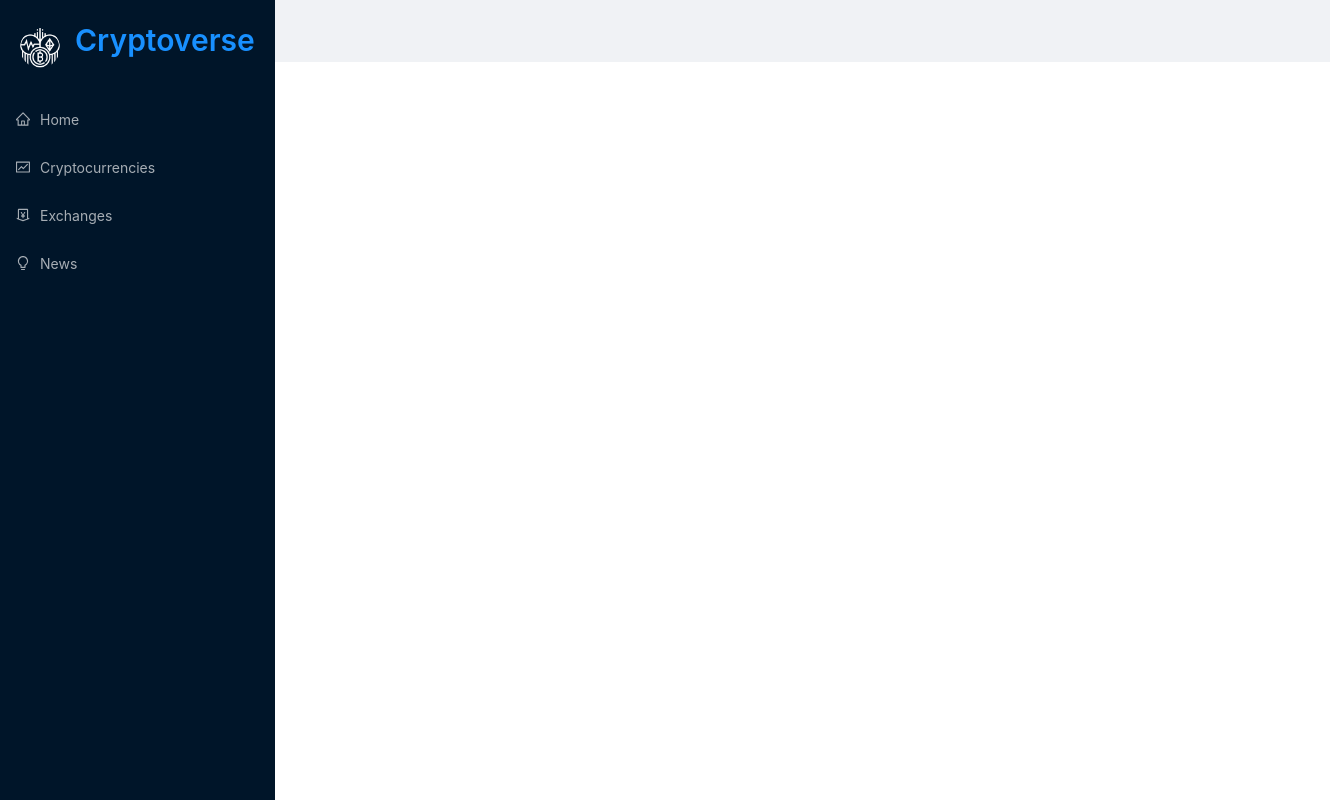
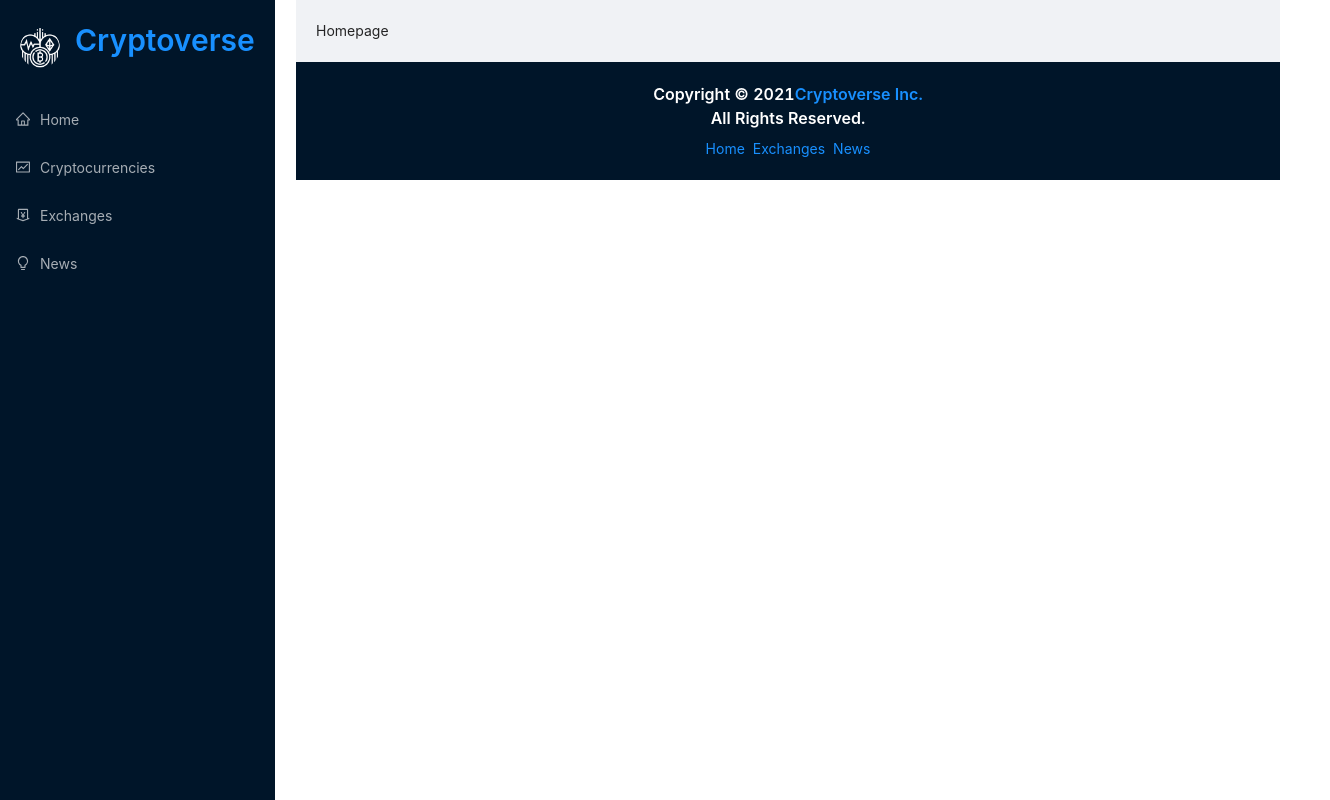
Before and after one commit to Ammar-Raneez/Crypto_Dashboard, a React (Create React App) app: page / in a window 1280 px wide. Shown: the whole page, 1330 px wide, since content can reach past the window. Built offline with nearby package versions, Linux system fonts and the light colour scheme.

Commit message:
fix layout styling

```diff
--- a/src/App.js
+++ b/src/App.js
@@ -1,5 +1,5 @@
-import { Route, Routes } from 'react-router-dom';
-import { Layout } from 'antd';
+import { Link, Route, Routes } from 'react-router-dom';
+import { Layout, Space, Typography } from 'antd';
 
 import {
   Cryptocurrencies,
@@ -13,7 +13,7 @@ import './App.css';
 
 function App() {
   return (
-    <div>
+    <div className="app">
       <div className="navbar">
         <Navbar />
       </div>
@@ -29,6 +29,19 @@ function App() {
             </Routes>
           </div>
         </Layout>
+        <div className="footer">
+          <Typography.Title level={5} style={{ color: 'white', textAlign: 'center' }}>Copyright © 2021
+            <Link to="/">
+              Cryptoverse Inc.
+            </Link> <br />
+            All Rights Reserved.
+          </Typography.Title>
+          <Space>
+            <Link to="/">Home</Link>
+            <Link to="/exchanges">Exchanges</Link>
+            <Link to="/news">News</Link>
+          </Space>
+        </div>
       </div>
     </div>
   );
--- a/src/components/CryptoDetails.jsx
+++ b/src/components/CryptoDetails.jsx
@@ -1,6 +1,6 @@
 function CryptoDetails() {
   return (
-    <div>CryptoDetails</div>
+    <>CryptoDetails</>
   )
 }
 
--- a/src/components/Cryptocurrencies.jsx
+++ b/src/components/Cryptocurrencies.jsx
@@ -1,6 +1,6 @@
 function Cryptocurrencies() {
   return (
-    <div>Cryptocurrencies</div>
+    <>Cryptocurrencies</>
   )
 }
 
--- a/src/components/Exchanges.jsx
+++ b/src/components/Exchanges.jsx
@@ -1,6 +1,6 @@
 function Exchanges() {
   return (
-    <div>Exchanges</div>
+    <>Exchanges</>
   )
 }
 
--- a/src/components/Homepage.jsx
+++ b/src/components/Homepage.jsx
@@ -1,6 +1,6 @@
 function Homepage() {
   return (
-    <div>Homepage</div>
+    <>Homepage</>
   )
 }
 
--- a/src/components/News.jsx
+++ b/src/components/News.jsx
@@ -1,6 +1,6 @@
 function News() {
   return (
-    <div>News</div>
+    <>News</>
   )
 }
 
```
